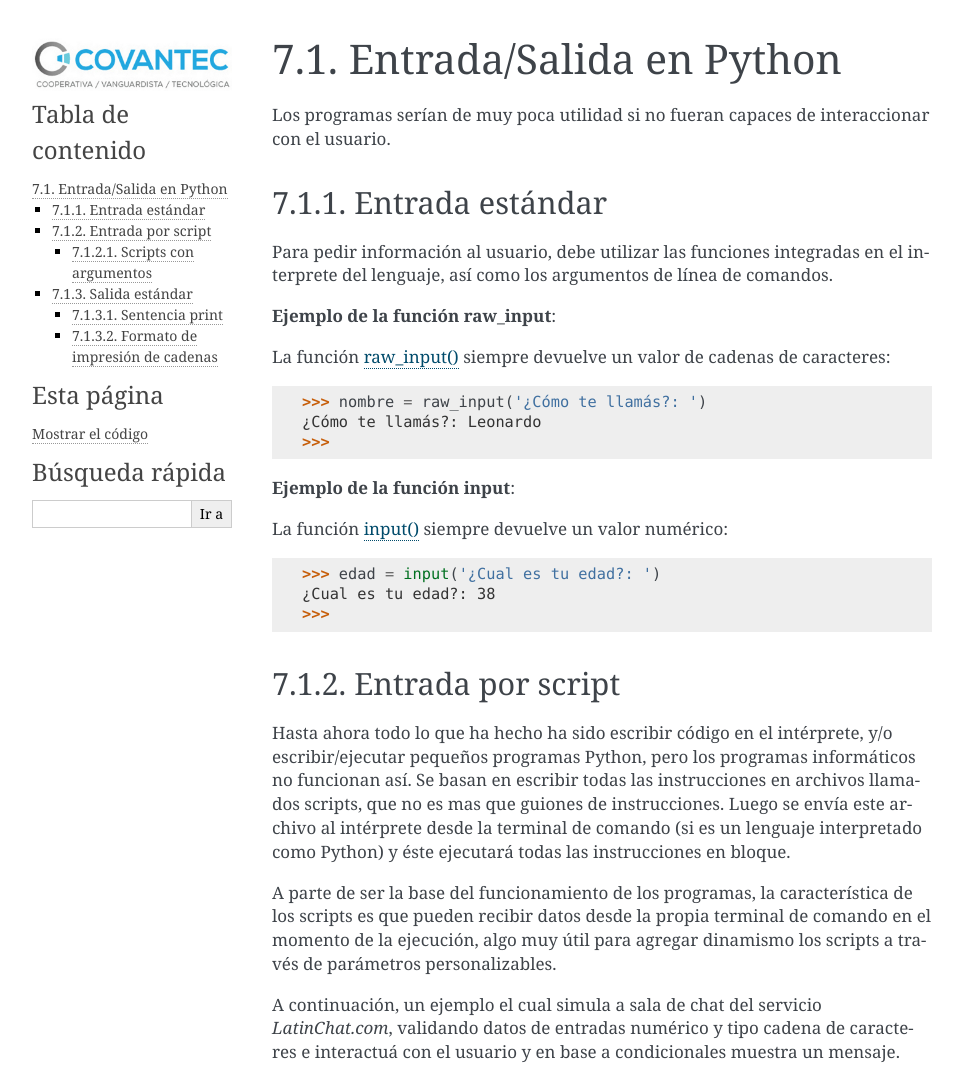
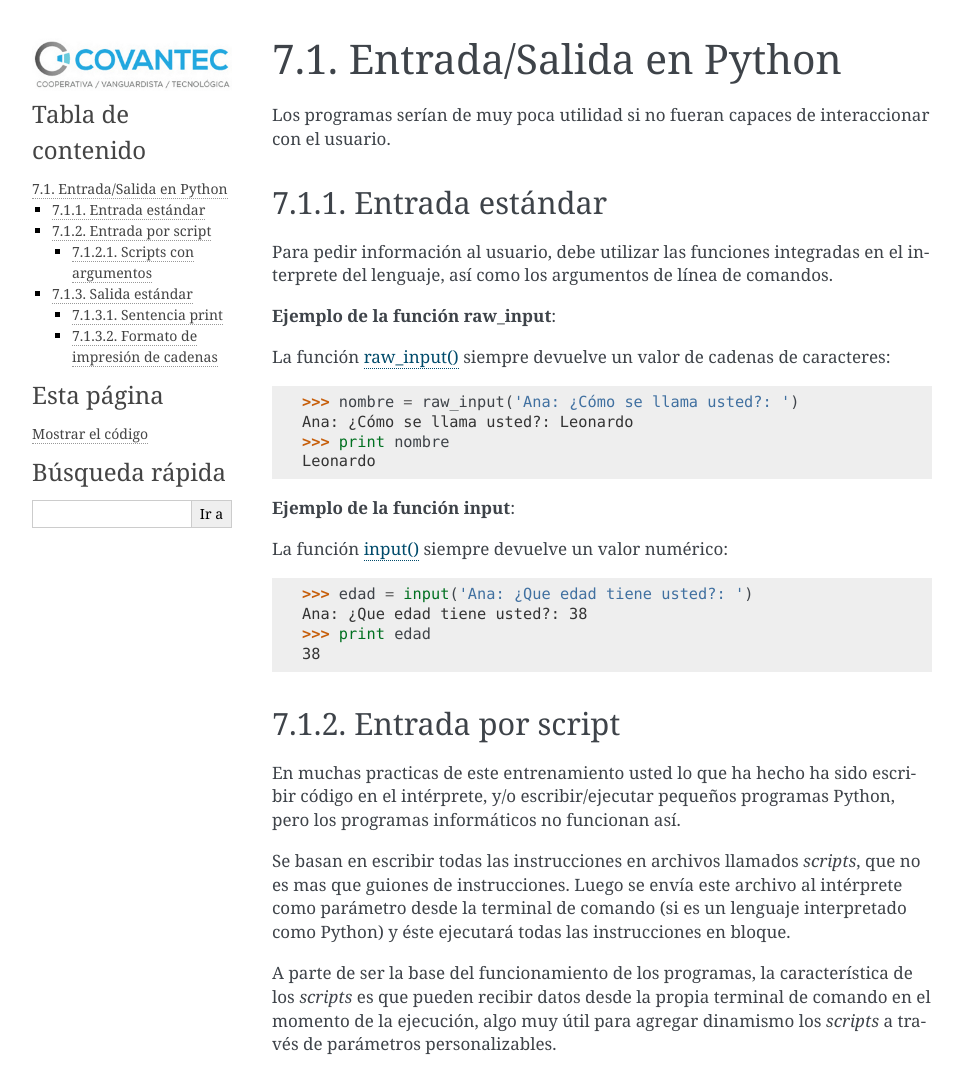
Before and after one commit to macagua/entrenamiento.python_basico, a Sphinx documentation site: the page built from source/leccion7/entrada_salida.rst, in a window 1280 px wide and 1400 px high, cut to the strip 0-1077 px from the top of the window. Shown: the whole strip, without its empty margins (148-1111 px from the left). Built offline with Sphinx 7.4.7, drawn with Linux system fonts in a browser that asks for light colours; some of the changed text lies outside the part shown.

Commit message:
Agregar mejoras de visualizacion de la seccion entrada y salida en la leccion 7

```diff
--- a/source/leccion7/entrada_salida.rst
+++ b/source/leccion7/entrada_salida.rst
@@ -6,8 +6,8 @@
 Entrada/Salida en Python
 ------------------------
 
-Los programas serían de muy poca utilidad si no fueran capaces de interaccionar con
-el usuario.
+Los programas serían de muy poca utilidad si no fueran capaces de interaccionar
+con el usuario.
 
 
 .. _python_entrada:
@@ -25,9 +25,10 @@
 
 ::
 
-    >>> nombre = raw_input('¿Cómo te llamás?: ')
-    ¿Cómo te llamás?: Leonardo
-    >>>
+    >>> nombre = raw_input('Ana: ¿Cómo se llama usted?: ')
+    Ana: ¿Cómo se llama usted?: Leonardo
+    >>> print nombre
+    Leonardo
 
 **Ejemplo de la función input**:
 
@@ -35,27 +36,29 @@
 
 ::
 
-    >>> edad = input('¿Cual es tu edad?: ')
-    ¿Cual es tu edad?: 38
-    >>>
-
+    >>> edad = input('Ana: ¿Que edad tiene usted?: ')
+    Ana: ¿Que edad tiene usted?: 38
+    >>> print edad
+    38
 
 .. _python_entrada_script:
 
 Entrada por script
 ..................
 
-Hasta ahora todo lo que ha hecho ha sido escribir código en el intérprete, y/o
-escribir/ejecutar pequeños programas Python, pero los programas informáticos no
-funcionan así. Se basan en escribir todas las instrucciones en archivos llamados
-scripts, que no es mas que guiones de instrucciones. Luego se envía este archivo
-al intérprete desde la terminal de comando (si es un lenguaje interpretado como
+En muchas practicas de este entrenamiento usted lo que ha hecho ha sido escribir
+código en el intérprete, y/o escribir/ejecutar pequeños programas Python, pero
+los programas informáticos no funcionan así.
+
+Se basan en escribir todas las instrucciones en archivos llamados *scripts*, que
+no es mas que guiones de instrucciones. Luego se envía este archivo al intérprete
+como parámetro desde la terminal de comando (si es un lenguaje interpretado como
 Python) y éste ejecutará todas las instrucciones en bloque.
 
 A parte de ser la base del funcionamiento de los programas, la característica de
-los scripts es que pueden recibir datos desde la propia terminal de comando en el
-momento de la ejecución, algo muy útil para agregar dinamismo los scripts a través
-de parámetros personalizables.
+los *scripts* es que pueden recibir datos desde la propia terminal de comando en
+el momento de la ejecución, algo muy útil para agregar dinamismo los *scripts* a
+través de parámetros personalizables.
 
 A continuación, un ejemplo el cual simula a sala de chat del servicio *LatinChat.com*,
 validando datos de entradas numérico y tipo cadena de caracteres e interactuá con
@@ -132,7 +135,7 @@
     SOLUCIÓN: Introduce los argumentos correctamente
     Ejemplo: entrada_dos_argumentos.py "Texto" 5
 
-Ahora si intenta ejecutar el script ``entrada_dos_argumentos.py`` con solo dos (2)
+Ahora si intenta ejecutar el *script* ``entrada_dos_argumentos.py`` con solo dos (2)
 argumentos, ejecutando el siguiente comando:
 
 ::
@@ -171,8 +174,8 @@
 
 ::
 
-    >>> print 'Pepe: Hola', nombre, ', encantado de conocerte :3'
-    Pepe: Hola Leonardo , encantado de conocerte :3
+    >>> print 'Ana: Hola', nombre, ', encantada de conocerte :3'
+    Ana: Hola Leonardo , encantado de conocerte :3
 
 
 .. _python_salida_formato_impresion_cadenas:
@@ -237,5 +240,5 @@
 
 .. seealso::
 
-    Consulte la sección de :ref:`lecturas suplementarias <lectura_extras_sesion7>`
-    del entrenamiento para ampliar su conocimiento en esta temática.
+    Consulte la sección de :ref:`lecturas suplementarias <lectura_extras_sesion7>` del
+    entrenamiento para ampliar su conocimiento en esta temática.
```
Also changed, not shown: other parts of source/leccion7/entrada_salida.rst (+2 -2 lines).
